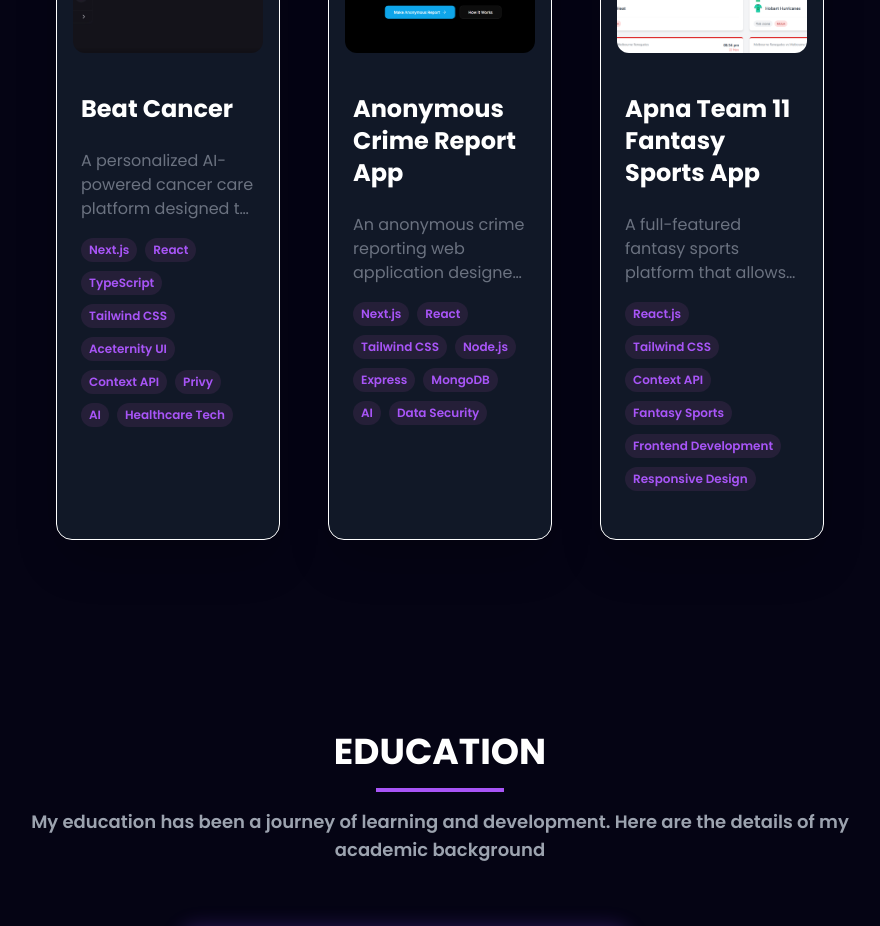
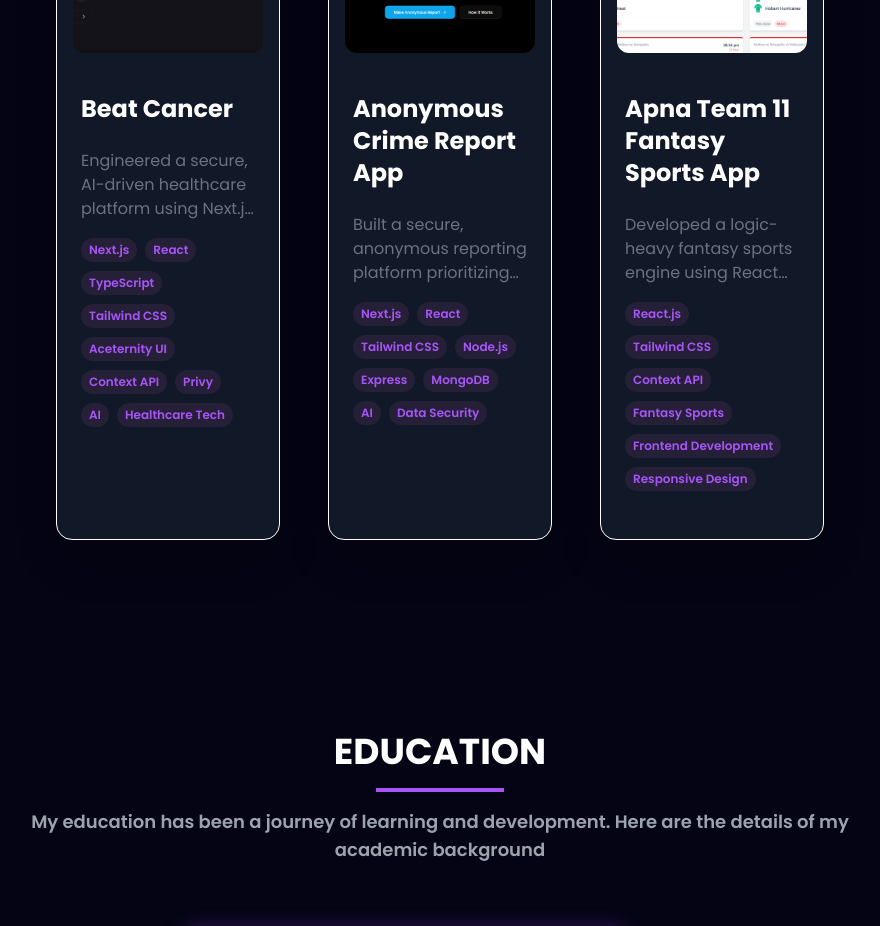
Before and after one commit to Shivang2608/Shivang-Portfolio, a React (Vite) app: page / in a window 1280 px wide. Shown: the part 2380-3306 px from the top of the page, without its empty margins (200-1080 px from the left). Built offline with nearby package versions, Linux system fonts and the light colour scheme.

Commit message:
Optimize SEO tags, update favicon, and fix image paths

```diff
--- a/index.html
+++ b/index.html
@@ -2,9 +2,18 @@
 <html lang="en">
   <head>
     <meta charset="UTF-8" />
-    <link rel="icon" type="image/svg+xml" href="./src/assets/profile.jpg" />
     <meta name="viewport" content="width=device-width, initial-scale=1.0" />
-    <title>Shivang Sagar</title>
+
+    <link rel="icon" type="image/jpeg" href="./src/assets/profile.jpg" />
+
+    <meta name="description" content="Portfolio of Shivang Sagar, a Frontend Developer specializing in Next.js, React, and AI-driven applications." />
+
+    <meta property="og:title" content="Shivang Sagar | Developer" />
+    <meta property="og:description" content="Check out my latest projects involving Next.js, AI integration, and secure authentication." />
+    <meta property="og:url" content="https://shivang-portfolio-gray.vercel.app/" />
+    <meta property="og:image" content="https://shivang-portfolio-gray.vercel.app/profile.jpg" />
+
+    <title>Shivang Sagar | Developer</title>
   </head>
   <body>
     <div id="root"></div>
--- a/src/constants.js
+++ b/src/constants.js
@@ -118,7 +118,7 @@ export const SkillsInfo = [
       id: 1,
       title: "Beat Cancer",
       description:
-      "A personalized AI-powered cancer care platform designed to assist patients with tailored recommendations and progress tracking. Built using Next.js and advanced GenAI integration, it offers an interactive assistant, secure authentication, and a modern, responsive interface to support users throughout their treatment journey.",
+      "Engineered a secure, AI-driven healthcare platform using Next.js and TypeScript to ensure type safety and high performance. Integrated Generative AI models to process patient data and generate personalized recovery plans in real-time. Implemented Privy for seamless, secure user authentication and utilized Context API for complex global state management.",
       image: beatcancerLogo,
       tags: ["Next.js", "React", "TypeScript", "Tailwind CSS", "Aceternity UI", "Context API", "Privy", "AI", "Healthcare Tech"],
       github: "https://github.com/Shivang2608/Beat-Cancer-Project-",
@@ -128,7 +128,7 @@ export const SkillsInfo = [
       id: 2,
       title: "Anonymous Crime Report App",
       description:
-      "An anonymous crime reporting web application designed to ensure security, privacy, and fast incident submission. Built using modern web technologies, it enables users to report crimes without revealing their identity while leveraging AI to analyze reports and maintain data integrity for improved community safety",
+      "Built a secure, anonymous reporting platform prioritizing user privacy through advanced data encryption. Developed a streamlined submission flow using React to ensure zero-latency reporting. Integrated AI-driven analysis algorithms to categorize incidents automatically and filter spam, ensuring data integrity. Architected a scalable backend connection to handle high-volume report submissions securely.",
       image: crimereportLogo,
       tags: ["Next.js", "React", "Tailwind CSS", "Node.js", "Express", "MongoDB", "AI", "Data Security"],
       github: "https://github.com/Shivang2608/Crime-report-app",
@@ -138,7 +138,7 @@ export const SkillsInfo = [
       id: 3,
       title: "Apna Team 11 Fantasy Sports App",
       description:
-          "A full-featured fantasy sports platform that allows users to pick players, create teams, select captains, and track upcoming matches. Built with React, Tailwind CSS, and Context API, the app focuses on a smooth, interactive experience with persistent data storage, dynamic match generation, and a responsive, modern UI for both desktop and mobile users.",
+      "Developed a logic-heavy fantasy sports engine using React and Context API to manage complex global state, including credit budget constraints and strict team validation rules. Implemented dynamic algorithms to simulate match schedules and randomize player data. Engineered a robust selection system that enforces gameplay logic in real-time and utilized local persistence to maintain user sessions across reloads.",
       image: apnateamLogo,
       tags: ["React.js", "Tailwind CSS", "Context API", "Fantasy Sports", "Frontend Development", "Responsive Design"],
       github: "https://github.com/Shivang2608/APNATEAM11",
```
Also changed, not shown: 1 other file (tests, documents, lock files or other folders).
